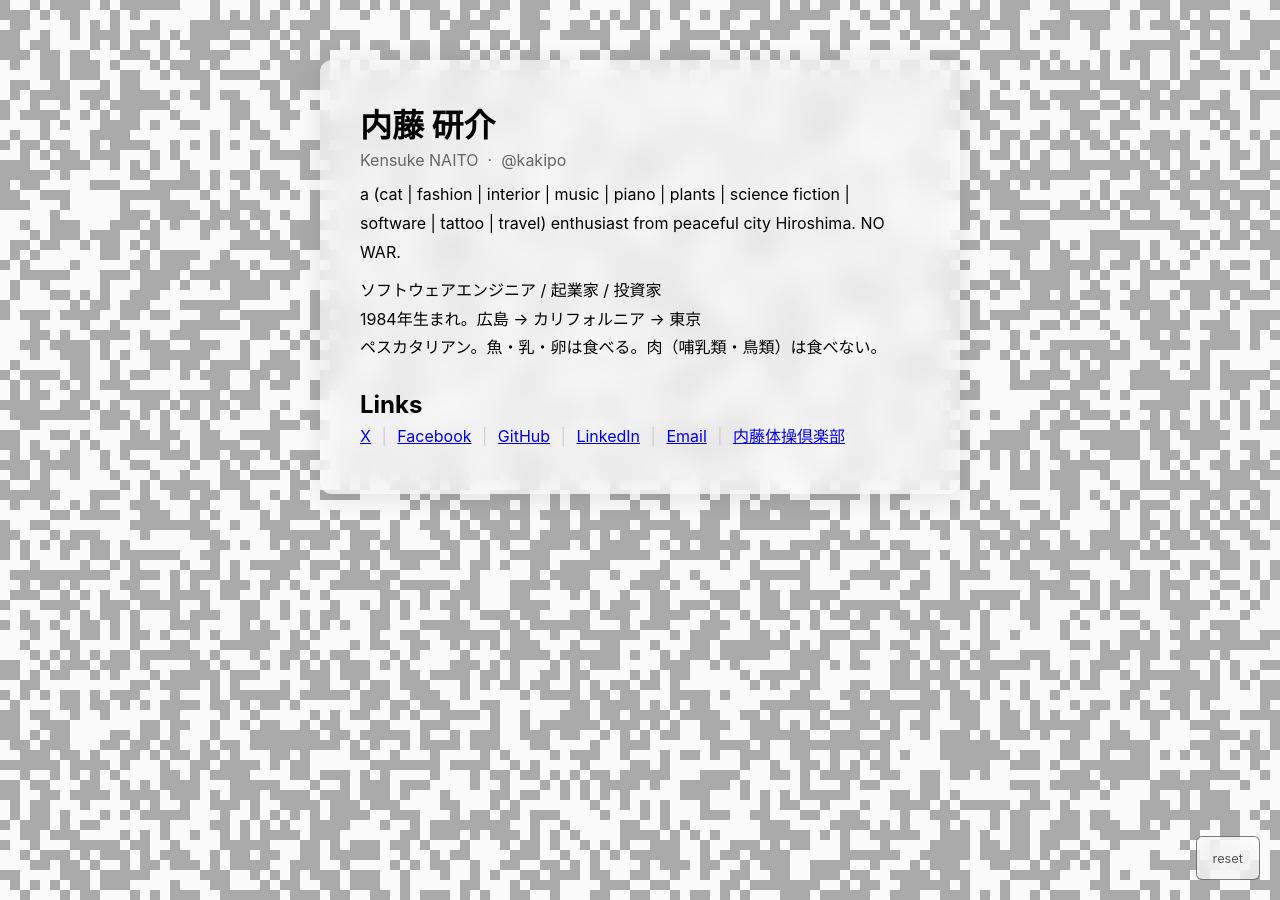
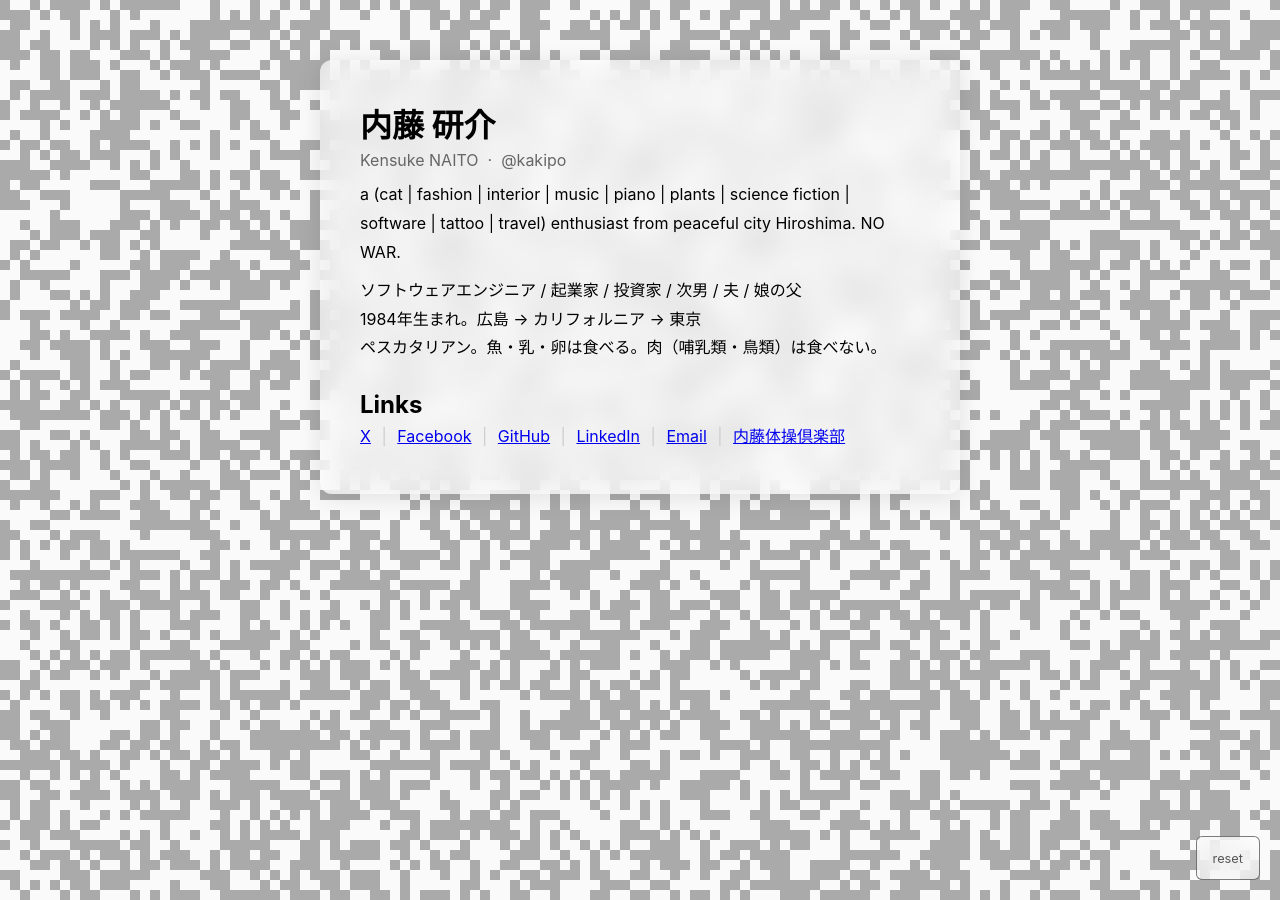
Before and after one commit to kakipo/kakipo.com, a Jekyll site: the page built from index.md, in a window 1280 px wide. Built offline with Jekyll 4.4.1, drawn with Linux system fonts in a browser that asks for light colours.

Commit message:
content: 職業・家族を1行にまとめ、preview.html を同期
Co-Authored-By: Claude Sonnet 4.6 <noreply@anthropic.com>

```diff
--- a/index.md
+++ b/index.md
@@ -8,7 +8,7 @@ layout: home
   a (cat | fashion | interior | music | piano | plants | science fiction | software | tattoo | travel) enthusiast from peaceful city Hiroshima. NO WAR.
 </p>
 <p style="margin-top:10px; line-height:1.8;">
-  ソフトウェアエンジニア / 起業家 / 投資家<br>
+  ソフトウェアエンジニア / 起業家 / 投資家 / 次男 / 夫 / 娘の父<br>
   1984年生まれ。広島 → カリフォルニア → 東京
 </p>
 <p>ペスカタリアン。魚・乳・卵は食べる。肉（哺乳類・鳥類）は食べない。</p>
--- a/preview.html
+++ b/preview.html
@@ -136,10 +136,10 @@
       a (cat | fashion | interior | music | piano | plants | science fiction | software | tattoo | travel) enthusiast from peaceful city Hiroshima. NO WAR.
     </p>
     <p style="margin-top:10px; line-height:1.8;">
-      ソフトウェアエンジニア / 起業家 / 投資家<br>
+      ソフトウェアエンジニア / 起業家 / 投資家 / 次男 / 夫 / 娘の父<br>
       1984年生まれ。広島 → カリフォルニア → 東京
     </p>
-    <p style="margin-top:10px;">ペスカタリアン。魚・乳製品・卵は食べる。肉（哺乳類・鳥類）は食べない。</p>
+    <p style="margin-top:10px;">ペスカタリアン。魚・乳・卵は食べる。肉（哺乳類・鳥類）は食べない。</p>
 
     <nav aria-labelledby="links-heading" style="margin-top:2em;">
       <h2 id="links-heading" lang="en" style="margin-top:24px;">Links</h2>
```
